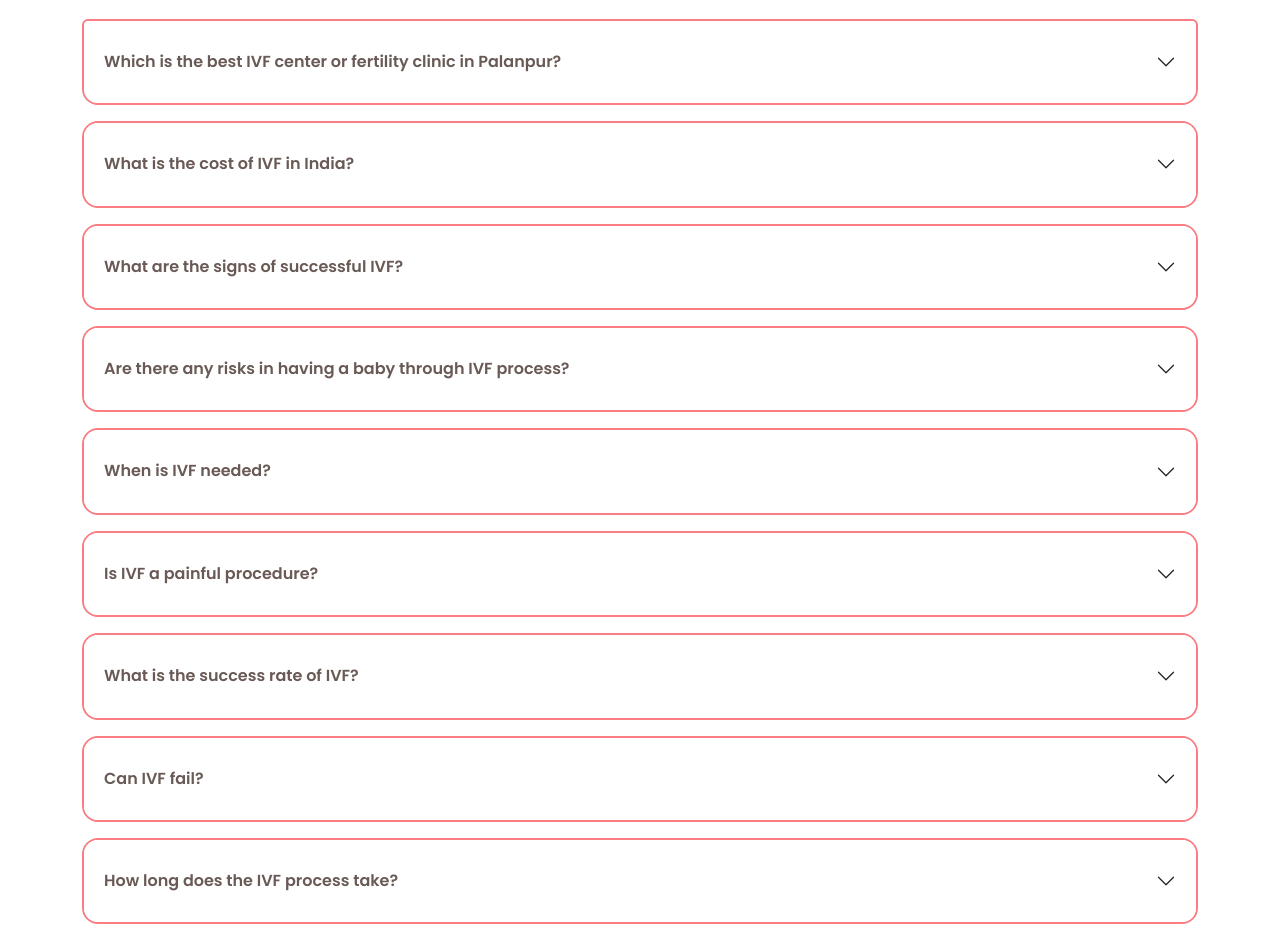
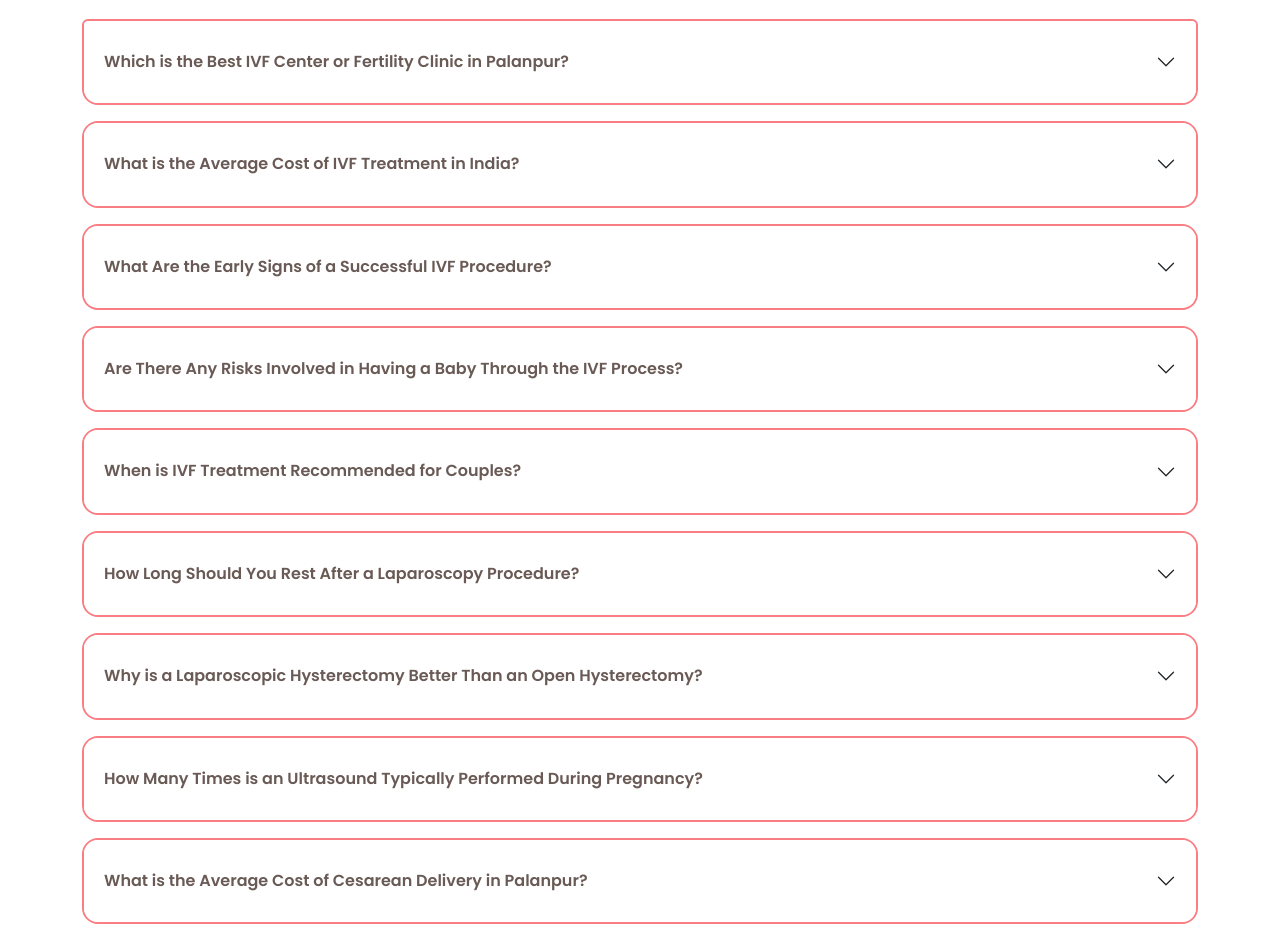
Before and after one commit to spritegenix/vinita-women-hospital---nextjs, a Next.js app: page / in a window 1280 px wide. Shown: the part 8053-8991 px from the top of the page. Built offline with nearby package versions, Linux system fonts and the light colour scheme.

Commit message:
faq update

```diff
--- a/src/app/(home1)/page.jsx
+++ b/src/app/(home1)/page.jsx
@@ -646,65 +646,69 @@ const medicalTabsData = {
 export const faqSection = [
   {
     id: '9311',
-    question: 'Which is the best IVF center or fertility clinic in Palanpur?',
+    question: 'Which is the Best IVF Center or Fertility Clinic in Palanpur?',
     answer:
-      'At Vinita Women’s Hospital, we provide Palanpur’s best IF treatment facilities at the most affordable rate with advanced technologies. For more info, contact us.',
+      'Vinita Women’s Hospital in Palanpur is one of the best IVF centers. It has the region’s first modular IVF lab and advanced technology to help women with fertility problems. The hospital has a team of experienced doctors who provide high-quality care. If you are looking for IVF treatment, you can visit Vinita Women’s Hospital. For more information, call +91-9558908108 or +91-9116889079, or email vinitawomens.hospital@gmail.com.',
   },
   {
     id: '9312',
-    question: 'What is the cost of IVF in India?',
+    question: 'What is the Average Cost of IVF Treatment in India?',
     answer:
-      'On average, each IVF cycle costs approximately 70,000 to 1,25,000 INR. The cost of IVF treatment also varies from hospital to hospital.',
+      'In India, the cost of IVF treatment can be between ₹1,00,000 and ₹3,00,000. The price depends on factors like the clinic, the treatment plan, and the patient’s needs. IVF is an advanced treatment for couples who have trouble having a baby. To know more about the cost and get a customized treatment plan, you can contact Vinita Women’s Hospital by calling +91-9558908108 or +91-9116889079, or by emailing vinitawomens.hospital@gmail.com.',
   },
   {
     id: '9313',
-    question: 'What are the signs of successful IVF?',
+    question: 'What Are the Early Signs of a Successful IVF Procedure?',
     answer:
-      'Important signs of successful IVF cycle:\n• Bleeding or spotting. Light bleeding or spotting is often the first sign of pregnancy.\n• Cramping.\n• Sore breasts.\n• Tiredness or fatigue.\n• Nausea.\n• Bloating.\n• Changes in discharge.\n• Increased need to pee.',
+      'After IVF, signs of success can include a missed period, light bleeding, or mild cramps. You may also feel tired or have breast tenderness. A blood test can confirm pregnancy. These signs show that the embryo may have implanted successfully in the womb. If you are going through IVF, it’s important to follow your doctor’s advice for the best results. For more guidance, contact Vinita Women’s Hospital at +91-9116889079.',
   },
   {
     id: '9314',
-    question: 'Are there any risks in having a baby through IVF process?',
+    question:
+      'Are There Any Risks Involved in Having a Baby Through the IVF Process?',
     answer:
-      'Research indicates that IVF-conceived children are on par with the general population in academic achievement as well as with regards to behavioral and psychological health.',
+      'IVF is generally safe but can have some risks. These include multiple pregnancies (twins or more), ovarian hyperstimulation syndrome (OHSS), or the possibility of an ectopic pregnancy. However, many people go through IVF without problems. Your doctor will monitor you carefully to reduce these risks. To learn more about IVF and its risks, you can consult with the experts at Vinita Women’s Hospital in Palanpur.',
   },
   {
     id: '9315',
-    question: 'When is IVF needed?',
+    question: 'When is IVF Treatment Recommended for Couples?',
     answer:
-      'Because the IVF process bypasses the fallopian tubes (it was originally developed for women with blocked or missing fallopian tubes), it is the procedure of choice for those with fallopian...',
+      'IVF is recommended for couples who are unable to get pregnant naturally. It is often used when the woman has blocked fallopian tubes, or the man has low sperm count. It may also be used for women with endometriosis or couples who have tried other treatments without success. If you think IVF could help you, schedule a consultation with Vinita Women’s Hospital. The doctors will guide you on the best treatment option.',
   },
   {
     id: '9316',
-    question: 'Is IVF a painful procedure?',
+    question: 'How Long Should You Rest After a Laparoscopy Procedure?',
     answer:
-      'Patients may experience some mild discomfort as a result of the injections, but the procedures themselves (egg retrieval and embryo transfer) are done under anesthesia or sedation, so they are generally pain-free.',
+      'After a laparoscopy, most people can start moving around after a day or two. But it is important to rest for about 1-2 weeks to fully recover. You can return to work or daily activities once your doctor gives you the okay. Laparoscopy is a small surgery, so recovery is usually faster compared to other surgeries. For detailed advice on how to rest and recover after laparoscopy, contact Vinita Women’s Hospital.',
   },
   {
     id: '9317',
-    question: 'What is the success rate of IVF?',
+    question:
+      'Why is a Laparoscopic Hysterectomy Better Than an Open Hysterectomy?',
     answer:
-      'Success rates depend on various factors, including age, fertility issues, and clinic practices. Generally, the success rate for women under 35 is around 40-50% per cycle, and it declines with age.',
+      'Laparoscopic hysterectomy is a safer, quicker, and less painful option compared to an open hysterectomy. It involves smaller cuts, which reduces scarring. Recovery time is also shorter, allowing patients to return to normal activities faster. With laparoscopic surgery, the risk of infection is lower, and there’s less blood loss. If you need a hysterectomy, discuss with the experts at Vinita Women’s Hospital for the best treatment options.',
   },
   {
     id: '9318',
-    question: 'Can IVF fail?',
+    question:
+      'How Many Times is an Ultrasound Typically Performed During Pregnancy?',
     answer:
-      'Yes, IVF can fail due to various reasons, such as poor embryo quality, implantation issues, or underlying health conditions. Consultation with a fertility specialist can provide insights into the reasons for failure and next steps.',
+      'During a normal pregnancy, an ultrasound is done about 3-5 times. The first ultrasound is to check the baby’s heartbeat. Later ultrasounds help doctors track the baby’s growth, check for any problems, and ensure the baby’s health. Vinita Women’s Hospital uses advanced 3D/4D sonography to monitor pregnancy and detect any issues early. For more information, contact the hospital.',
   },
   {
     id: '9319',
-    question: 'How long does the IVF process take?',
+    question: 'What is the Average Cost of Cesarean Delivery in Palanpur?',
     answer:
-      'The IVF process typically takes about 4 to 6 weeks from the start of medication to embryo transfer, but the timeline may vary depending on individual circumstances.',
+      'The cost of a cesarean delivery in Palanpur generally ranges from ₹30,000 to ₹80,000. The price can vary depending on the hospital and your medical needs. Cesarean delivery is sometimes needed when there are complications during pregnancy or labor. If you are planning for a cesarean delivery, consult with the doctors at Vinita Women’s Hospital to understand the cost and treatment options.',
   },
   {
     id: '9320',
-    question: 'What are the common side effects of IVF treatment?',
+    question: 'How Soon Should You Visit a Doctor After Confirming Pregnancy?',
     answer:
-      'Common side effects include:\n• Hormonal changes causing mood swings.\n• Bloating.\n• Mild cramping.\n• Breast tenderness.\n• Fatigue.\n• Rarely, ovarian hyperstimulation syndrome (OHSS).',
+      'It’s best to see a doctor within the first 6-8 weeks of pregnancy. Early visits help doctors check the baby’s health, start necessary tests, and provide important guidance on nutrition and lifestyle. Regular visits ensure that you and your baby stay healthy throughout the pregnancy. To schedule an appointment, contact Vinita Women’s Hospital in Palanpur at +91-9558908108 or +91-9116889079.',
   },
 ];
+
 export const imageSwiperSection = [
   {
     id: 1,
```
